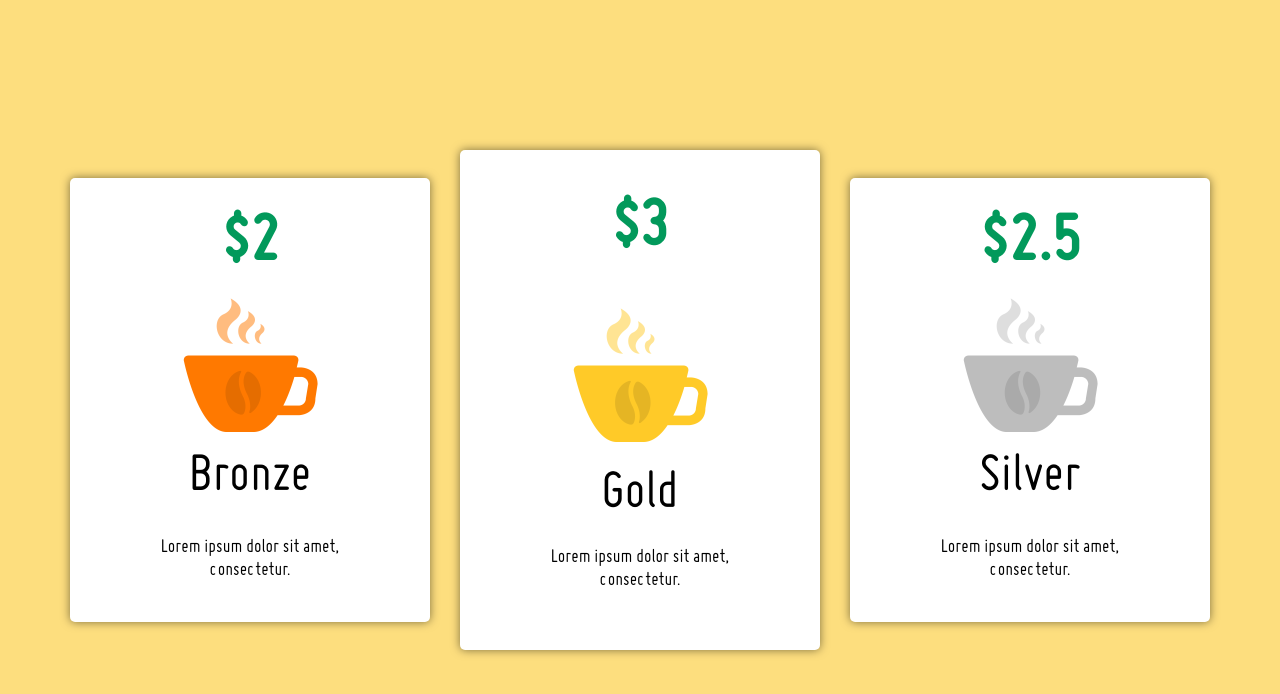
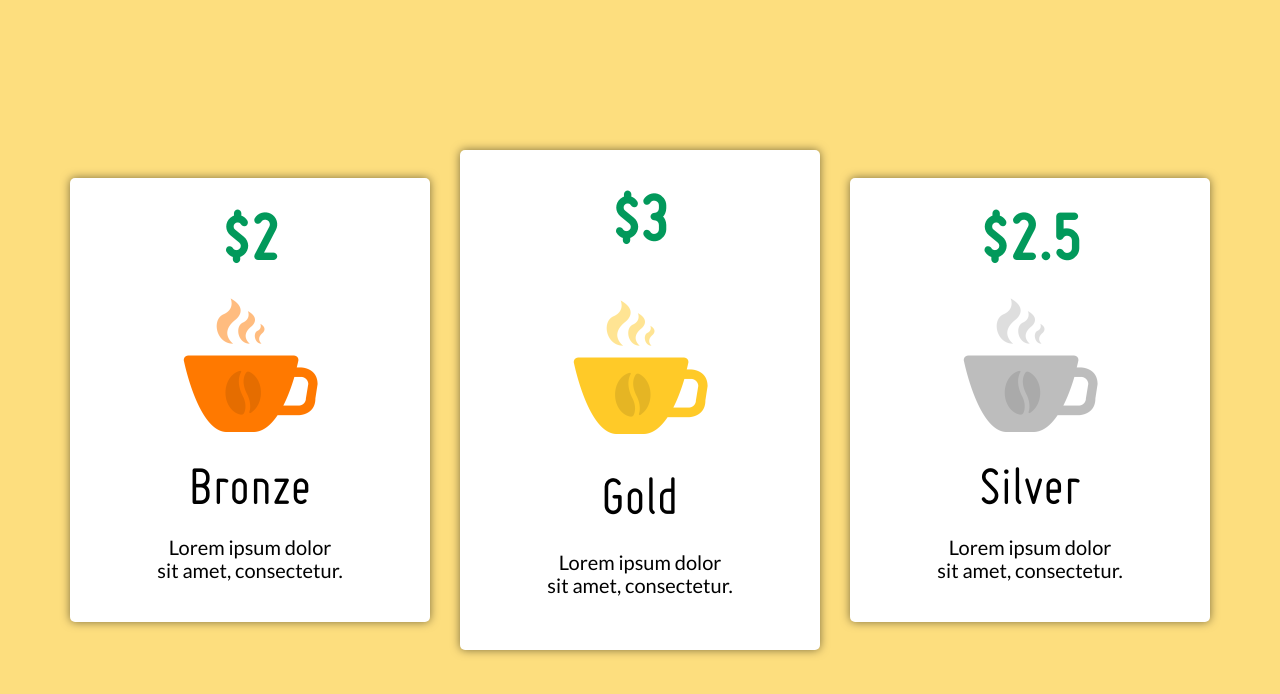
Before and after one commit to DimaKasian/dimakasian, a plain HTML site: page cupplans/index.html in a window 1280 px wide. Drawn offline with nearby package versions, Linux system fonts and the light colour scheme.

Commit message:
flex line cup

```diff
--- a/cupplans/css/style.css
+++ b/cupplans/css/style.css
@@ -42,7 +42,7 @@ h2, h3 {
 	display: flex;
 	align-items: flex-start;
 	flex-grow: 3;
-
+	font-family: 'Lato', sans-serif;
 
 }
 .gold_p {
@@ -83,7 +83,8 @@ body {
 	align-items: center;
 }
 .gold_big .img {
-	align-items: flex-end;
+	align-items: center;
+    padding-top: 17px;
 }
 p {
 	width: 186px;
@@ -104,7 +105,7 @@ div.img {
 }
 .bronze_h3, .gold_h1, .silver_h2{
 	display: flex;
-	align-items: baseline;
+	align-items: center;
 	flex-grow: 2;
 }
 .bronz_p, .gold_p, .silver_p {
```
